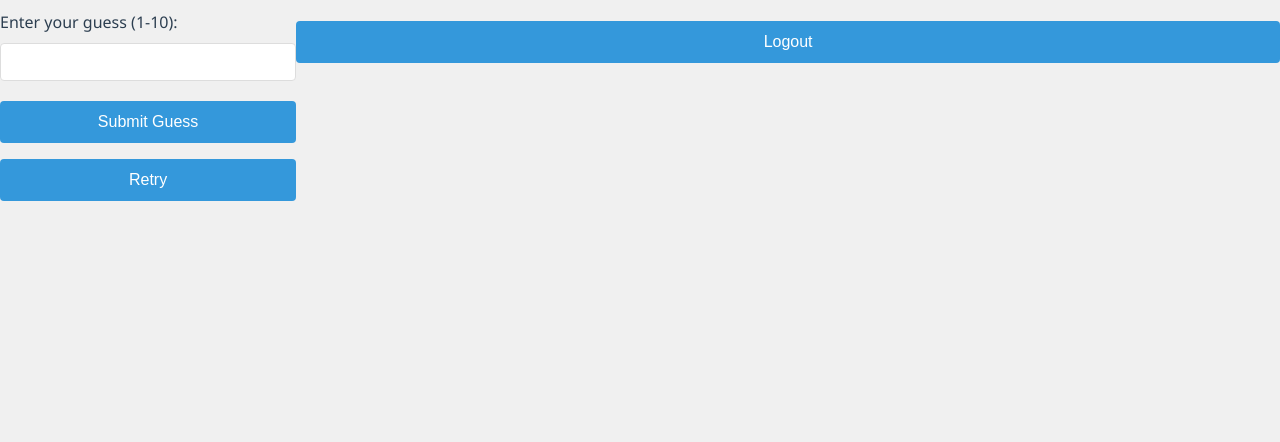
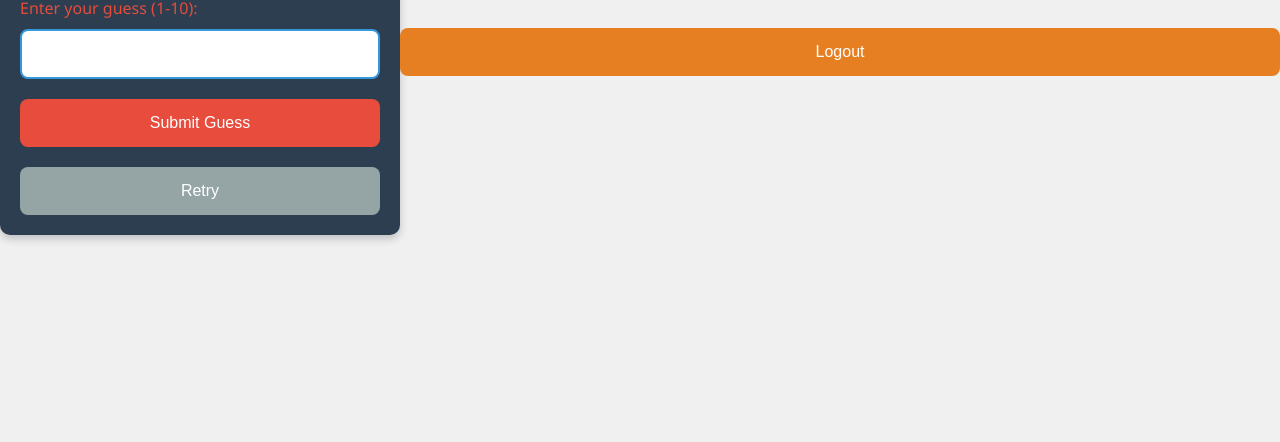
Before and after one commit to Kevenzyrelpascioles/MidtermFinal, a plain HTML site: page Home.html in a window 1280 px wide. Shown: the part 358-800 px from the top of the page. Drawn offline with Linux system fonts and the light colour scheme.

Commit message:
Update style.css

```diff
--- a/style.css
+++ b/style.css
@@ -58,3 +58,85 @@ button {
 button:hover {
     background-color: #2980b9;
 }
+
+
+//
+
+body {
+    font-family: 'Poppins', sans-serif;
+    background-color: #1a1a1a;
+    color: #ffffff;
+    display: flex;
+    flex-direction: column;
+    align-items: center;
+    justify-content: center;
+    height: 100vh;
+    margin: 0;
+}
+
+div {
+    background-color: #2c3e50;
+    color: #ffffff;
+    padding: 20px;
+    border-radius: 10px;
+    width: 80%;
+    max-width: 400px;
+    box-sizing: border-box;
+    box-shadow: 0 4px 8px rgba(0, 0, 0, 0.2);
+}
+
+h1 {
+    color: #e74c3c;
+    margin-bottom: 20px;
+}
+
+label {
+    display: block;
+    margin: 10px 0;
+    color: #e74c3c;
+}
+
+input {
+    padding: 15px;
+    border: 2px solid #3498db;
+    border-radius: 8px;
+    margin-bottom: 20px;
+    color: #1a1a1a;
+    width: 100%;
+    box-sizing: border-box;
+}
+
+button {
+    padding: 15px 30px;
+    background-color: #e74c3c;
+    color: #ffffff;
+    border: none;
+    border-radius: 8px;
+    cursor: pointer;
+    transition: background-color 0.3s ease;
+    width: 100%;
+    box-sizing: border-box;
+}
+
+button:hover {
+    background-color: #c0392b;
+}
+
+#logout-button {
+    background-color: #e67e22;
+    color: #ffffff;
+    margin-top: 20px;
+    width: 100%;
+    box-sizing: border-box;
+}
+
+#retryButton:disabled {
+    background-color: #95a5a6;
+    cursor: not-allowed;
+}
+
+#feedback {
+    font-weight: bold;
+    margin-top: 20px;
+    color: #e74c3c;
+}
```
